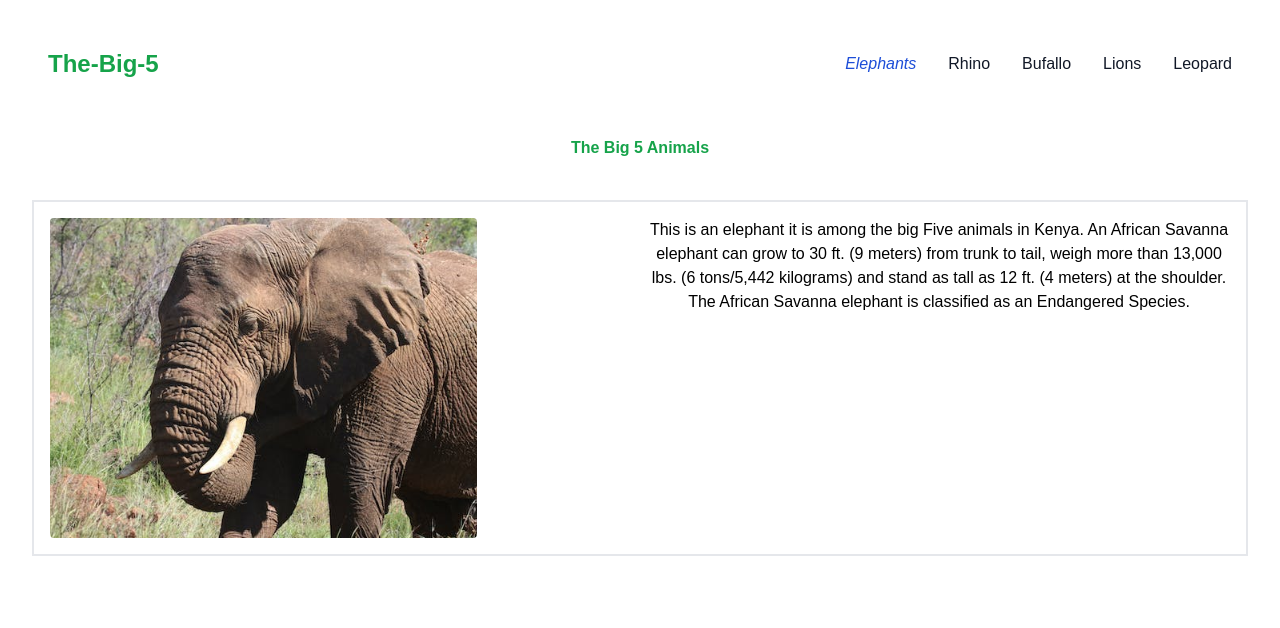
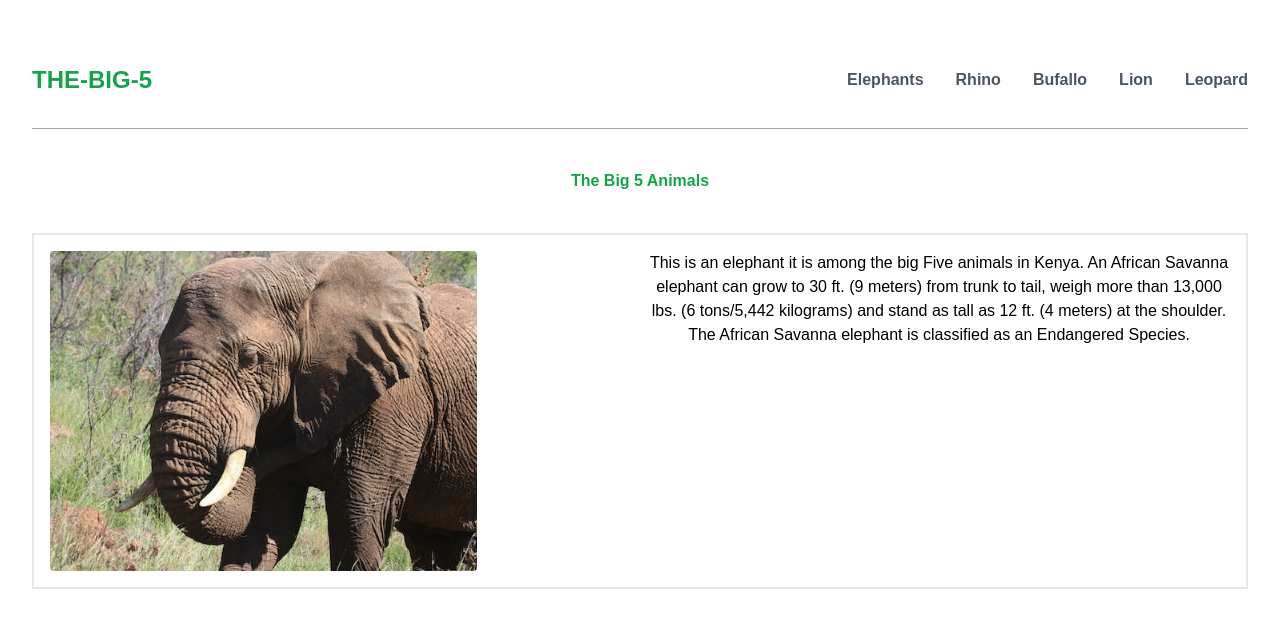
Before and after one commit to matthewkuria/thebig5, a React (Vite) app: page / in a window 1280 px wide. Shown: the top 628 px of the page. Built offline with nearby package versions, Linux system fonts and the light colour scheme.

Commit message:
Add a responsive navbar using state variable

```diff
--- a/src/components/Nav.jsx
+++ b/src/components/Nav.jsx
@@ -1,57 +1,99 @@
-import React from 'react';
+import React, {useState} from 'react';
 export default function Nav (){
-    return(
-        // <header>
-        //     <nav >
-        //        <div className=' container mx-auto  flex '>
-        //        <h1 className='text-green-600 font-bold  text-4xl mx-auto '>The-Big-5</h1>
-        //        <div>
-        //         <ul className='text-gray-400 font-semibold flex  justify-between inline-block '>
-        //             <li className='hover:text-green-400'><a href="#">Elephants</a></li>
-        //             <li className='hover:text-green-400'><a href="">Rhino</a></li>
-        //             <li className='hover:text-green-400'><a href="">Buffalo</a></li>
-        //             <li className='hover:text-green-400'><a href="">Lion</a></li>
-        //             <li className='hover:text-green-400'><a href="">Leopard</a></li>
-        //         </ul>
-        //        </div>
-        //        </div>
-        //     </nav>
-        // </header>
+  const [isNavOpen, setIsNavOpen] = useState(false); // initiate isNavOpen state with false
 
+  return (
+    <div className="flex items-center justify-between border-b border-gray-400 py-8">
+      <a href="/">
+        {/* <img src="" alt="logo" /> */}
+        <span><h1 className='text-green-600 font-bold uppercase text-2xl'>The-Big-5</h1></span>
+      </a>
+      <nav>
+        <section className="MOBILE-MENU flex lg:hidden">
+          <div
+            className="HAMBURGER-ICON space-y-2"
+            onClick={() => setIsNavOpen((prev) => !prev)} // toggle isNavOpen state on click
+          >
+            <span className="block h-0.5 w-8 animate-pulse bg-gray-600"></span>
+            <span className="block h-0.5 w-8 animate-pulse bg-gray-600"></span>
+            <span className="block h-0.5 w-8 animate-pulse bg-gray-600"></span>
+          </div>
 
-<nav class="bg-white border-gray-200 dark:bg-gray-900">
-  <div class="max-w-screen-xl flex flex-wrap items-center justify-between mx-auto p-4">
-    <a href="" class="flex items-center space-x-3 rtl:space-x-reverse">
-        {/* <img src="" class="h-8" alt="Nav Logo" /> */}
-        <span class="self-center text-2xl font-semibold whitespace-nowrap text-green-600 dark:text-white">The-Big-5</span>
-    </a>
-    <button data-collapse-toggle="navbar-default" type="button" class="inline-flex items-center p-2 w-10 h-10 justify-center text-sm text-gray-500 rounded-lg md:hidden hover:bg-gray-100 focus:outline-none focus:ring-2 focus:ring-gray-200 dark:text-gray-400 dark:hover:bg-gray-700 dark:focus:ring-gray-600" aria-controls="navbar-default" aria-expanded="false">
-        <span class="sr-only">Open main menu</span>
-        <svg class="w-5 h-5" aria-hidden="true" xmlns="http://www.w3.org/2000/svg" fill="none" viewBox="0 0 17 14">
-            <path stroke="currentColor" stroke-linecap="round" stroke-linejoin="round" stroke-width="2" d="M1 1h15M1 7h15M1 13h15"/>
+          <div className={isNavOpen ? "showMenuNav" : "hideMenuNav"}>
+            <div
+              className="CROSS-ICON absolute top-0 right-0 px-8 py-8"
+              onClick={() => setIsNavOpen(false)} // change isNavOpen state to false to close the menu
+            >
+              <svg
+                className="h-8 w-8 text-gray-600"
+                viewBox="0 0 24 24"
+                fill="none"
+                stroke="currentColor"
+                strokeWidth="2"
+                strokeLinecap="round"
+                strokeLinejoin="round"
+              >
+                <line x1="18" y1="6" x2="6" y2="18" />
+                <line x1="6" y1="6" x2="18" y2="18" />
               </svg>
-    </button>
-    <div class="hidden w-full md:block md:w-auto" id="navbar-default">
-      <ul class="font-medium flex flex-col p-4 md:p-0 mt-4 border border-gray-100 rounded-lg bg-gray-50 md:flex-row md:space-x-8 rtl:space-x-reverse md:mt-0 md:border-0 md:bg-white dark:bg-gray-800 md:dark:bg-gray-900 dark:border-gray-700">
-        <li>
-          <a href="#" class="block py-2 px-3 text-white bg-blue-700 rounded md:bg-transparent md:text-blue-700 md:p-0 dark:text-white md:dark:text-blue-500" aria-current="page"><em>Elephants</em></a>
+            </div>
+            <ul className="MENU-LINK-MOBILE-OPEN flex flex-col items-center justify-between min-h-[250px]">
+              <li className="border-b border-gray-400 my-8 uppercase">
+                <a href="/elephants">Elephants</a>
               </li>
-        <li>
-          <a href="#" class="block py-2 px-3 text-gray-900 rounded hover:bg-gray-100 md:hover:bg-transparent md:border-0 md:hover:text-blue-700 md:p-0 dark:text-white md:dark:hover:text-blue-500 dark:hover:bg-gray-700 dark:hover:text-white md:dark:hover:bg-transparent">Rhino</a>
+              <li className="border-b border-gray-400 my-8 uppercase">
+                <a href="/rhino">Rhino</a>
               </li>
-        <li>
-          <a href="#" class="block py-2 px-3 text-gray-900 rounded hover:bg-gray-100 md:hover:bg-transparent md:border-0 md:hover:text-blue-700 md:p-0 dark:text-white md:dark:hover:text-blue-500 dark:hover:bg-gray-700 dark:hover:text-white md:dark:hover:bg-transparent">Bufallo</a>
+              <li className="border-b border-gray-400 my-8 uppercase">
+                <a href="/bufallo">Bufallo</a>
               </li>
-        <li>
-          <a href="#" class="block py-2 px-3 text-gray-900 rounded hover:bg-gray-100 md:hover:bg-transparent md:border-0 md:hover:text-blue-700 md:p-0 dark:text-white md:dark:hover:text-blue-500 dark:hover:bg-gray-700 dark:hover:text-white md:dark:hover:bg-transparent">Lions</a>
+              <li className="border-b border-gray-400 my-8 uppercase">
+                <a href="/lion">Lion</a>
               </li>
-        <li>
-          <a href="#" class="block py-2 px-3 text-gray-900 rounded hover:bg-green-100 md:hover:bg-transparent md:border-0 md:hover:text-blue-700 md:p-0 dark:text-white md:dark:hover:text-blue-500 dark:hover:bg-gray-700 dark:hover:text-white md:dark:hover:bg-transparent">Leopard</a>
+              <li className="border-b border-gray-400 my-8 uppercase">
+                <a href="/leopard">Leopard</a>
               </li>
             </ul>
           </div>
+        </section>
+
+        <ul className="DESKTOP-MENU hidden space-x-8 lg:flex text-gray-600 font-bold ">
+          <li className='hover:text-green-600'>
+          <a href="/elephants">Elephants</a>
+          </li>
+          <li className='hover:text-green-600'>
+          <a href="/rhino">Rhino</a>
+          </li>
+          <li className='hover:text-green-600'>
+          <a href="/bufallo">Bufallo</a>
+          </li>
+          <li className='hover:text-green-600'>
+          <a href="/lion">Lion</a>
+          </li>
+          <li className='hover:text-green-600'>
+          <a href="/leopard">Leopard</a>
+          </li>
+        </ul>
+      </nav>
+      <style>{`
+      .hideMenuNav {
+        display: none;
+      }
+      .showMenuNav {
+        display: block;
+        position: absolute;
+        width: 100%;
+        height: 100vh;
+        top: 0;
+        left: 0;
+        background: white;
+        z-index: 10;
+        display: flex;
+        flex-direction: column;
+        justify-content: space-evenly;
+        align-items: center;
+      }
+    `}</style>
     </div>
-</nav>
-
-    )
+  );
 }
```
Lines whose indentation alone changed are shown as unchanged.
